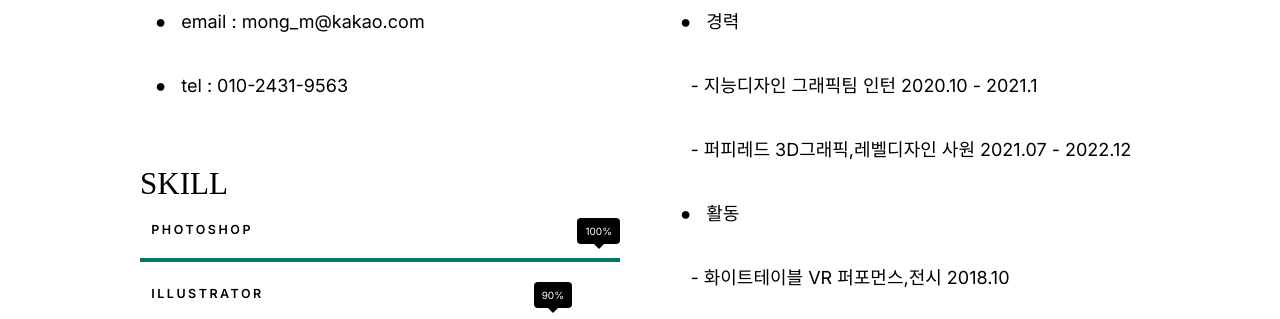
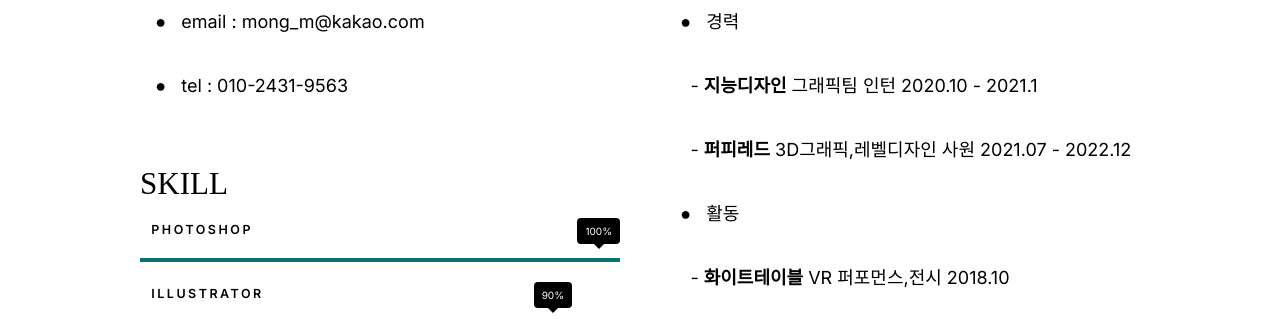
Before and after one commit to SA1108/SA, a plain HTML site: page styles.html in a window 1280 px wide. Shown: the part 310-629 px from the top of the page. Drawn offline with Linux system fonts and the light colour scheme; a web font is replaced by a local one.

Commit message:
Update styles.html

```diff
--- a/styles.html
+++ b/styles.html
@@ -167,15 +167,15 @@
 
                                 <p>
                                     &nbsp &nbsp ● &nbsp 경력
-                                    <p> &nbsp&nbsp&nbsp&nbsp&nbsp - 지능디자인 그래픽팀 인턴 2020.10 - 2021.1  </p>
-                                    <p> &nbsp&nbsp&nbsp&nbsp&nbsp - 퍼피레드 3D그래픽,레벨디자인 사원 2021.07 - 2022.12  </p>
+                                    <p> &nbsp&nbsp&nbsp&nbsp&nbsp - <strong>지능디자인</strong> 그래픽팀 인턴 2020.10 - 2021.1  </p>
+                                    <p> &nbsp&nbsp&nbsp&nbsp&nbsp - <strong>퍼피레드</strong> 3D그래픽,레벨디자인 사원 2021.07 - 2022.12  </p>
 
 
                                 </p>
 
                                 <p>
                                     &nbsp &nbsp ● &nbsp 활동
-                                    <p> &nbsp&nbsp&nbsp&nbsp&nbsp - 화이트테이블 VR 퍼포먼스,전시  2018.10 </p>
+                                    <p> &nbsp&nbsp&nbsp&nbsp&nbsp - <strong>화이트테이블</strong> VR 퍼포먼스,전시  2018.10 </p>
 
 
 
```
